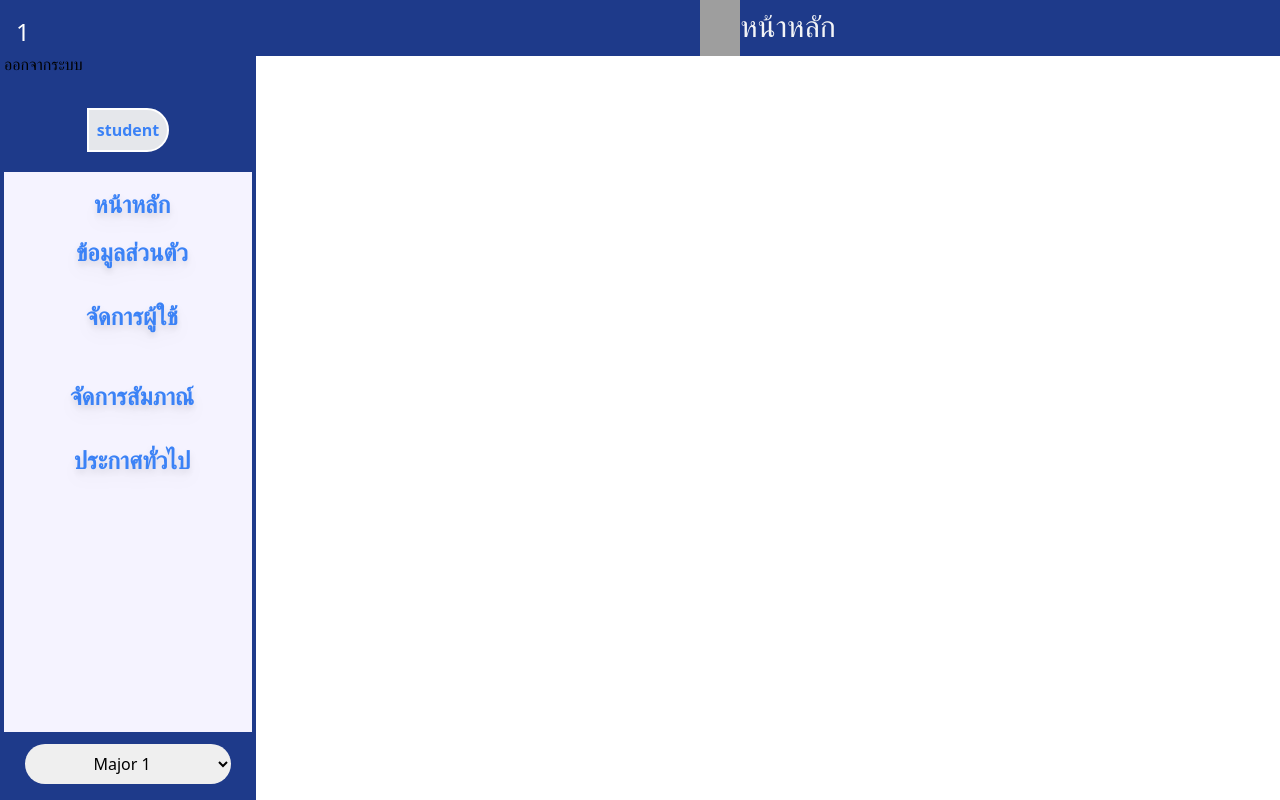
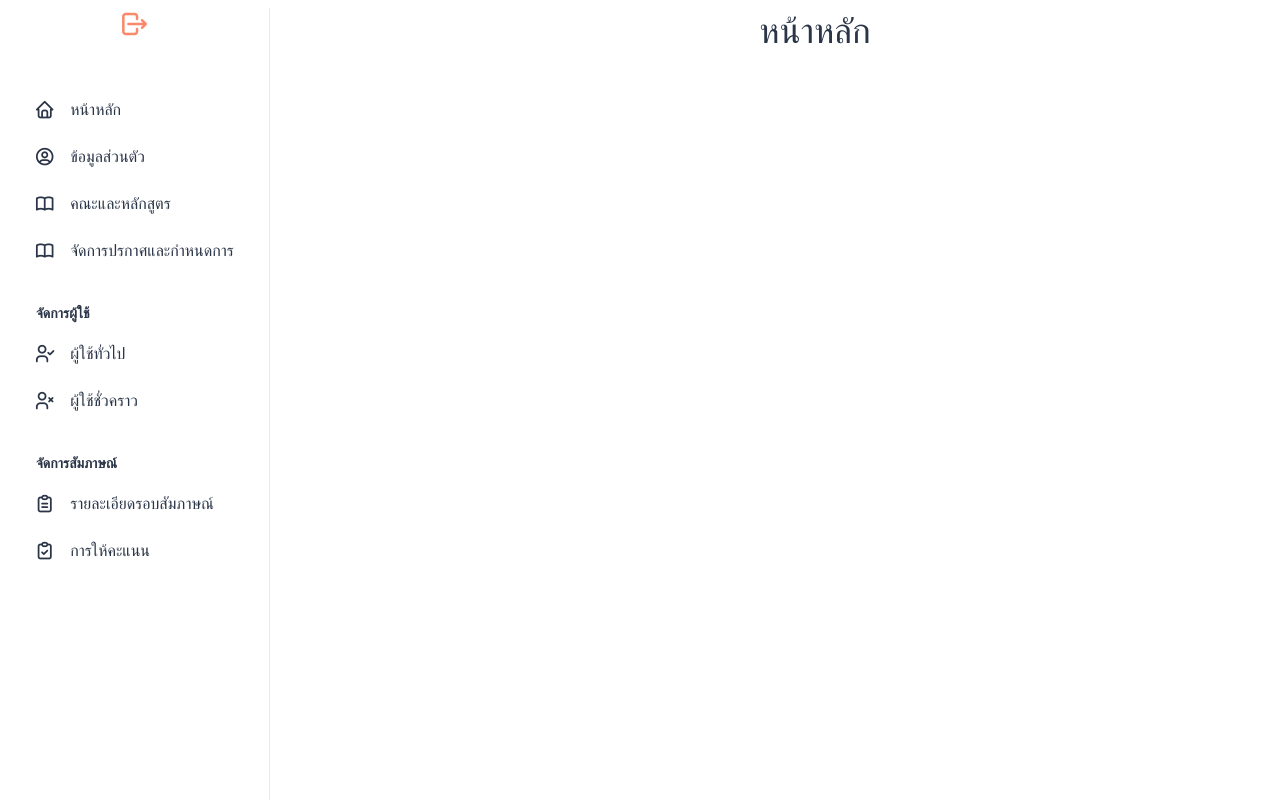
Before and after one commit to Kamonsak1/WebProject_interview, a Django app: page /Admin_page in a window 1280 px wide. Run offline with Django 3.2, Linux system fonts and the light colour scheme; a user stored in the database is signed in; data that the repository does not hold is empty; some libraries are stand-ins or nearby versions; grey boxes are pictures that could not be loaded.

Commit message:
login/admin sidebar html

```diff
--- a/interview/templates/admin/Admin_page.html
+++ b/interview/templates/admin/Admin_page.html
@@ -1,4 +1,12 @@
-{% extends 'admin/base/base.html' %}
+<!DOCTYPE html>
+<html lang="en">
+    <head>
+        <meta charset="UTF-8">
+        <meta name="viewport" content="width=device-width, initial-scale=1.0">
+        <title>Admin | Main</title>
+    </head>
+    <body>
+        {% extends 'admin/base/n_base.html' %}
 
         {% block topic %}
         <h1 class="text-3xl text-gray-100 mt-2 text-center">หน้าหลัก</h1>
@@ -7,4 +15,7 @@
         <div class="pt-14 px-2">
             <!-- ตำแหน่งเนื้อหาของหน้าหลัก -->
         </div>
+
         {% endblock %}
+    </body>
+</html>
--- a/interview/templates/admin/Announcement.html
+++ b/interview/templates/admin/Announcement.html
@@ -1,4 +1,4 @@
-{% extends 'admin/base/base.html' %}
+{% extends 'admin/base/n_base.html' %}
 
 {% block topic %}
 <h1 class="text-3xl text-gray-100 mt-2 text-center">ประกาศทั่วไป</h1>
--- a/interview/templates/admin/FacultyMajor.html
+++ b/interview/templates/admin/FacultyMajor.html
@@ -1,4 +1,4 @@
-{% extends 'admin/base/base.html' %}
+{% extends 'admin/base/n_base.html' %}
 
 {% block topic %}
 <h1 class="text-3xl text-gray-100 mt-2 text-center">คณะและหลักสูตร</h1>
--- a/interview/templates/admin/Interview.html
+++ b/interview/templates/admin/Interview.html
@@ -1,4 +1,4 @@
-{% extends 'admin/base/base.html' %}
+{% extends 'admin/base/n_base.html' %}
 
 {% block topic %}
 <h1 class="text-3xl text-gray-100 mt-2 text-center">รายละเอียดรอบสัมภาษณ์</h1>
--- a/interview/templates/admin/Score.html
+++ b/interview/templates/admin/Score.html
@@ -1,4 +1,4 @@
-{% extends 'admin/base/base.html' %}
+{% extends 'admin/base/n_base.html' %}
 {% load static %}
 <link rel="stylesheet" href="{% static 'css/admin_css/admin_style.css' %}">
 <script src="{% static 'js/toggleiptions.js' %}"></script>
--- a/interview/templates/admin/TemporaryUser.html
+++ b/interview/templates/admin/TemporaryUser.html
@@ -1,4 +1,4 @@
-{% extends 'admin/base/base.html' %}
+{% extends 'admin/base/n_base.html' %}
 
 {% block topic %}
 <h1 class="text-3xl text-gray-100 mt-2 text-center">ผู้ใช้ชั่วคราว</h1>
--- a/interview/templates/admin/User.html
+++ b/interview/templates/admin/User.html
@@ -1,4 +1,4 @@
-{% extends 'admin/base/base.html' %}
+{% extends 'admin/base/n_base.html' %}
 
 {% block topic %}
 <h1 class="text-3xl text-gray-100 mt-2 text-center">ผู้ใช้หลัก</h1>
--- a/interview/templates/admin/admin_profile.html
+++ b/interview/templates/admin/admin_profile.html
@@ -1,4 +1,4 @@
-{% extends 'admin/base/base.html' %}
+{% extends 'admin/base/n_base.html' %}
 
 {% block topic %}
 <h1 class="text-3xl text-gray-100 mt-2 text-center">ข้อมูลส่วนตัว</h1>
--- /dev/null
+++ b/interview/templates/admin/base/n_base.html
@@ -0,0 +1,19 @@
+<!DOCTYPE html>
+<html lang="en">
+    <head>
+        {% load static %}
+        <meta charset="utf-8">
+        <meta name="viewport" content="width=device-width, initial-scale=1">
+        <link rel="stylesheet" href="{% static 'css/styles.min.css' %}" />
+      </head>
+    <body>
+        {% include 'admin/base/n_sidebar.html' %}
+        <div style="padding-left: 350px;">
+            {% block topic %}
+            {% endblock %}
+
+            {% block content %}
+            {% endblock %}
+        </div>
+    </body>
+</html>
--- /dev/null
+++ b/interview/templates/admin/base/n_sidebar.html
@@ -0,0 +1,131 @@
+<!DOCTYPE html>
+<html lang="en">
+    <head>
+        {% load static %}
+        <meta charset="utf-8">
+        <meta name="viewport" content="width=device-width, initial-scale=1">
+        <link rel="stylesheet" href="{% static 'css/styles.min.css' %}" />
+      </head>
+<body>
+    <!-- Sidebar Start -->
+<aside class="left-sidebar position-fixed">
+
+    <!-- Sidebar scroll-->
+    <div>
+        {% if user.is_authenticated %}
+        <a href="{% url 'log_out' %}">
+            <i class="ti ti-logout fs-8 text-danger"style="display: block; text-align: center;"></i>
+        </a>
+        <p class="text-center pt-3 fw-bolder fs-6 text-muted">{{ user.first_name }} {{ user.last_name }}</p>
+        <p class="text-center fw-bolder fs-6 text-muted">{{ user.citizen_id }}</p>
+        <div class="close-btn d-xl-none d-block sidebartoggler cursor-pointer" id="sidebarCollapse">
+          <i class="ti ti-x fs-8"></i>
+        </div>
+        <div class="text-center">
+            {% for role in user.roles.all %}
+                {% if role.name == 'Admin' %}
+                <a href="{% url 'Admin_page' %}" class="btn btn-primary fs-2 fw-semibold lh-sm">Admin</a>
+                {% endif %}
+                {% if role.name == 'Manager' %}
+                <a href="{% url 'Manager_page' %}" class="btn btn-primary fs-2 fw-semibold lh-sm">Manager</a>
+                {% endif %}
+                {% if role.name == 'Interviewer' %}
+                <a href="{% url 'Interviewer_page' %}" class="btn btn-primary fs-2 fw-semibold lh-sm">Interviewer</a>
+                {% endif %}
+            {% endfor %}
+        </div>
+        {% endif %}
+      </div>
+
+      <!-- Sidebar navigation-->
+      <nav class="sidebar-nav scroll-sidebar" data-simplebar="">
+        <ul id="sidebarnav">
+
+          <li class="sidebar-item mt-3">
+            <a class="sidebar-link" href="{% url 'Admin_page'%}" aria-expanded="false">
+              <span>
+                <i class="ti ti-home"></i>
+              </span>
+              <span class="hide-menu fs-4">หน้าหลัก</span>
+            </a>
+          </li>
+
+          <li class="sidebar-item">
+            <a class="sidebar-link" href="{% url 'profile'%}" aria-expanded="false">
+              <span>
+                <i class="ti ti-user-circle"></i>
+              </span>
+              <span class="hide-menu fs-4">ข้อมูลส่วนตัว</span>
+            </a>
+          </li>
+
+          <li class="sidebar-item">
+            <a class="sidebar-link" href="{% url 'FacultyMajor'%}" aria-expanded="false">
+              <span>
+                <i class="ti ti-book"></i>
+              </span>
+              <span class="hide-menu fs-4">คณะและหลักสูตร</span>
+            </a>
+          </li>
+
+          <li class="sidebar-item">
+            <a class="sidebar-link" href="{% url 'Announcement'%}" aria-expanded="false">
+              <span>
+                <i class="ti ti-book"></i>
+              </span>
+              <span class="hide-menu fs-4">จัดการปรกาศและกำหนดการ</span>
+            </a>
+          </li>
+
+          <li class="nav-small-cap">
+            <i class="ti ti-dots nav-small-cap-icon fs-4"></i>
+            <span class="hide-menu fs-3">จัดการผู้ใช้</span>
+          </li>
+          <li class="sidebar-item">
+            <a class="sidebar-link" href="{% url 'User'%}" aria-expanded="false">
+              <span>
+                <i class="ti ti-user-check"></i>
+              </span>
+              <span class="hide-menu fs-4">ผู้ใช้ทั่วไป</span>
+            </a>
+          </li>
+          <li class="sidebar-item">
+            <a class="sidebar-link" href="{% url 'TemporaryUser'%}" aria-expanded="false">
+              <span>
+                <i class="ti ti-user-x"></i>
+              </span>
+              <span class="hide-menu fs-4">ผู้ใช้ชั่วคราว</span>
+            </a>
+          </li>
+
+          <li class="nav-small-cap">
+            <i class="ti ti-dots nav-small-cap-icon fs-4"></i>
+            <span class="hide-menu fs-3">จัดการสัมภาษณ์</span>
+          </li>
+          <li class="sidebar-item">
+            <a class="sidebar-link" href="{% url 'Interview'%}" aria-expanded="false">
+              <span>
+                <i class="ti ti-clipboard-text"></i>
+              </span>
+              <span class="hide-menu fs-4">รายละเอียดรอบสัมภาษณ์</span>
+            </a>
+          </li>
+          <li class="sidebar-item">
+            <a class="sidebar-link" href="{% url 'Score'%}" aria-expanded="false">
+              <span>
+                <i class="ti ti-clipboard-check"></i>
+              </span>
+              <span class="hide-menu fs-4">การให้คะแนน</span>
+            </a>
+          </li>
+
+        </ul>
+      </nav>
+      <!-- End Sidebar navigation -->
+    </div>
+    <!-- End Sidebar scroll-->
+  </aside>
+  <!--  Sidebar End -->
+
+</body>
+</html>
--- a/interview/templates/admin/base/sidebar.html
+++ b/interview/templates/admin/base/sidebar.html
@@ -9,7 +9,7 @@
     <div class="w-full pb-5  bg-blue-900" >
         <!-- Name -->
         {% if user.is_authenticated %}
-        <h1 class="text-2xl text-white mt-3 ml-3 ">{{ user.username }}</h1>
+        <h1 class="text-2xl text-white mt-3 ml-3 ">{{ user.first_name }} {{ user.last_name }}</h1>
         <h1 class="text-xl text-white mt-1 ml-3 ">{{ user.citizen_id }}</h1>
         <a href="{% url 'log_out' %}">ออกจากระบบ</a>
         {% endif %}
--- a/interview/templates/admin/form_interview.html
+++ b/interview/templates/admin/form_interview.html
@@ -1,4 +1,4 @@
-{% extends 'admin/base/base.html' %}
+{% extends 'admin/base/n_base.html' %}
 
 {% block topic %}
 <h1 class="text-3xl text-gray-100 mt-2 text-center">เพิ่มรายละเอียดรอบสัมภาษณ์</h1>
--- a/interview/templates/html/first_login.html
+++ b/interview/templates/html/first_login.html
@@ -20,6 +20,9 @@
           <div class="col-md-8 col-lg-6 col-xxl-3">
             <div class="card mb-0">
               <div class="card-body">
+                <a href="/login" class="text-primary">
+                  <img src="{% static 'images/logos/arrow_left.svg' %}" alt="back">
+                </a>
                 <h1 class="text-center pb-sm-6">เข้าสู่ระบบครั้งแรก</h1>
                 <form method="POST" action="{% url 'first_login' %}">
                   {% csrf_token %}
@@ -31,7 +34,7 @@
                     <label for="exampleInputPassword1" class="form-label">รหัสผ่าน (Password)</label>
                     <input type="password" class="form-control" name="password">
                   </div>
-                  <button type="submit" class="btn btn-primary w-100 py-8 fs-4 mb-4 rounded-2" >เข้าสู่ระบบ</button>
+                  <button type="submit" class="btn btn-success w-100 py-8 fs-4 mb-4 rounded-2" >เข้าสู่ระบบ</button>
                 </form>
               </div>
             </div>
```
Also changed, not shown: interview/static/images/logos/arrow_left.svg (added). Lines whose indentation alone changed are shown as unchanged.
